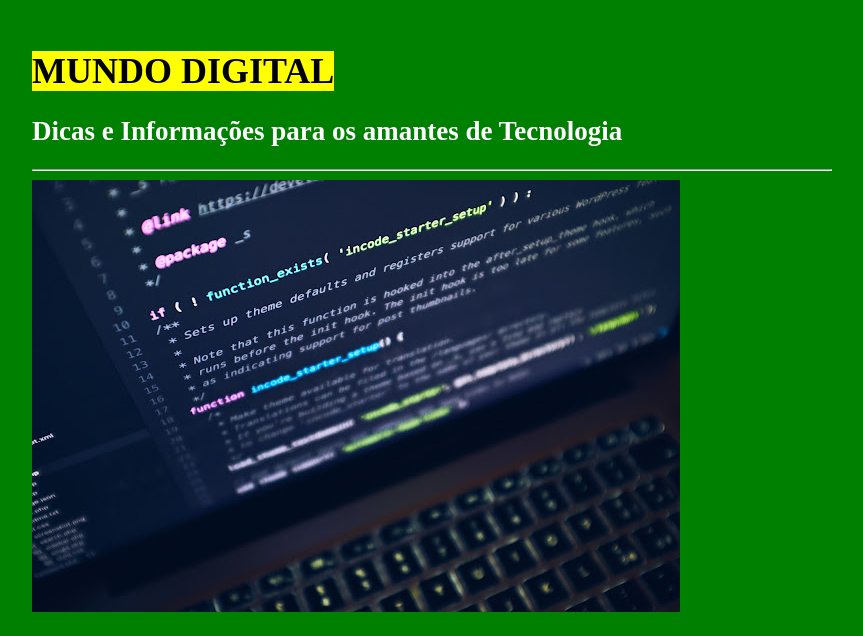
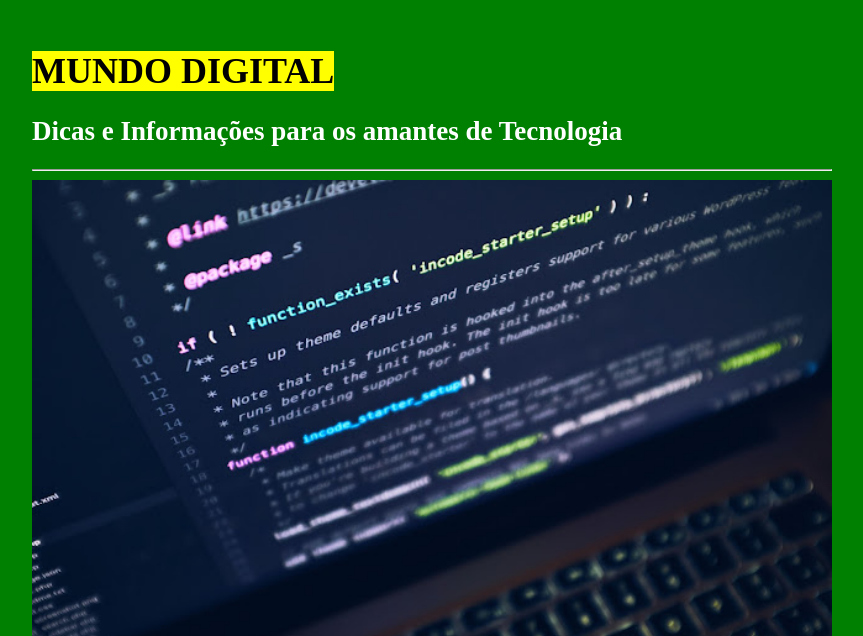
Before and after one commit to wcioccimkt/blog-html, a plain HTML site: page index.html in a window 1280 px wide. Shown: the top 636 px of the page, without its empty margins (208-1071 px from the left). Drawn offline with Linux system fonts and the light colour scheme.

Commit message:
image 100

```diff
--- a/index.html
+++ b/index.html
@@ -10,11 +10,12 @@
          body{background-color: green;
          padding: 2%; color: white;margin: 10%;margin-top: auto;
          min-width: 320px;
-         max-width: 800px;
-         margin: auto;}
+         max-width: 800px; margin: auto;}
          body{font-size: 18px;}
          footer{background-color: #1e1e1e;padding: 10px;text-align: center;font-size: 12px;}
-
+img {
+    width: 100%;
+}
     </style>
 
 
```
